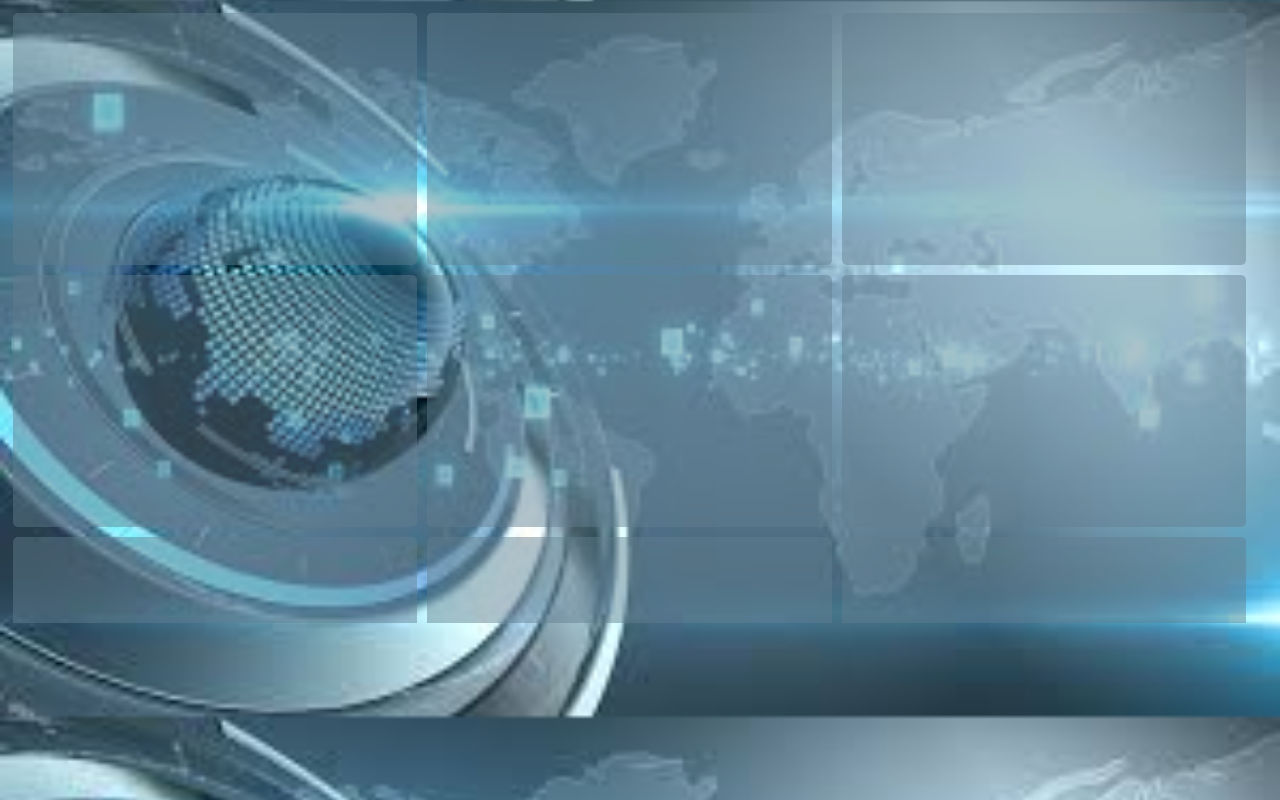
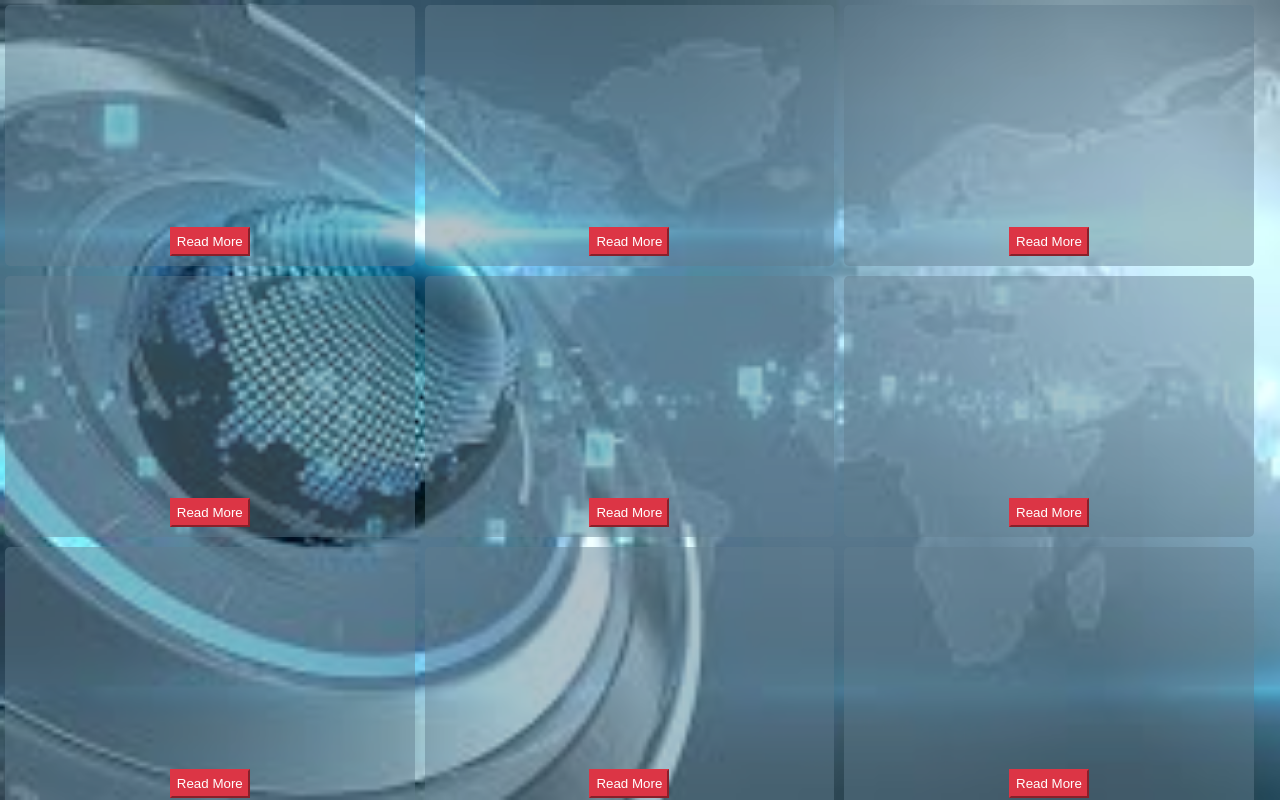
Before and after one commit to muhammadkamil66/news-app, a plain HTML site: page index.html in a window 1280 px wide. Drawn offline with nearby package versions, Linux system fonts and the light colour scheme; no server answers.

Commit message:
news app

```diff
--- a/index.html
+++ b/index.html
@@ -12,118 +12,128 @@
 <body>
 
 	<section class="main">
-		<div class="news-detail-1">
-			<h1></h1>
+
+		<div class="news news-detail-1">
+			<h1 class="author"></h1>
 			<div class="detail">
-				<div class="img-1"></div>
+				<div class="img img-1"></div>
 				<div class="head-detail">
 
 					<p class="heading-1"></p>
 					<p class="news-1"></p>
+					<a href="" class="url-1" target="_blank"><button type="button">Read More</button></a>
 				</div>
 
 			</div>
 		</div>
 
-		<div class="news-detail-2">
-			<h1></h1>
+		<div class="news news-detail-2">
+			<h1 class="author"></h1>
 			<div class="detail">
-				<div class="img-2"></div>
+				<div class="img img-2"></div>
 				<div class="head-detail">
 
 					<p class="heading-2"></p>
 					<p class="news-2"></p>
+					<a href="" class="url-2" target="_blank"><button type="button">Read More</button></a>
 				</div>
 
 			</div>
 		</div>
 
-		<div class="news-detail-3">
-			<h1></h1>
+		<div class="news news-detail-3">
+			<h1 class="author"></h1>
 			<div class="detail">
-				<div class="img-3"></div>
+				<div class="img img-3"></div>
 				<div class="head-detail">
 
 					<p class="heading-3"></p>
 					<p class="news-3"></p>
+					<a href="" class="url-3" target="_blank"><button type="button">Read More</button></a>
 				</div>
 
 			</div>
 		</div>
 
-		<div class="news-detail-4">
-			<h1></h1>
+		<div class="news news-detail-4">
+			<h1 class="author"></h1>
 			<div class="detail">
-				<div class="img-4"></div>
+				<div class="img img-4"></div>
 				<div class="head-detail">
 
 					<p class="heading-4"></p>
 					<p class="news-4"></p>
+					<a href="" class="url-4" target="_blank"><button type="button">Read More</button></a>
 				</div>
 
 			</div>
 		</div>
 
-		<div class="news-detail-5">
-			<h1></h1>
+		<div class="news news-detail-5">
+			<h1 class="author"></h1>
 			<div class="detail">
-				<div class="img-5"></div>
+				<div class="img img-5"></div>
 				<div class="head-detail">
 
 					<p class="heading-5"></p>
 					<p class="news-5"></p>
+					<a href="" class="url-5" target="_blank"><button type="button">Read More</button></a>
 				</div>
 
 			</div>
 		</div>
 
-		<div class="news-detail-6">
-			<h1></h1>
+		<div class="news news-detail-6">
+			<h1 class="author"></h1>
 			<div class="detail">
-				<div class="img-6"></div>
+				<div class="img img-6"></div>
 				<div class="head-detail">
 
 					<p class="heading-6"></p>
 					<p class="news-6"></p>
+					<a href="" class="url-6" target="_blank"><button type="button">Read More</button></a>
 				</div>
 
 			</div>
 		</div>
 
-		<div class="news-detail-7">
-			<h1></h1>
+		<div class="news news-detail-7">
+			<h1 class="author"></h1>
 			<div class="detail">
-				<div class="img-7"></div>
+				<div class="img img-7"></div>
 				<div class="head-detail">
 
 					<p class="heading-7"></p>
 					<p class="news-7"></p>
+					<a href="" class="url-7" target="_blank"><button type="button">Read More</button></a>
 				</div>
 
 			</div>
 		</div>
 
-		<div class="news-detail-8">
-			<h1></h1>
+		<div class="news news-detail-8">
+			<h1 class="author"></h1>
 			<div class="detail">
-				<div class="img-8"></div>
+				<div class="img img-8"></div>
 				<div class="head-detail">
 
 					<p class="heading-8"></p>
 					<p class="news-8"></p>
+					<a href="" class="url-8" target="_blank"><button type="button">Read More</button></a>
 				</div>
 
 			</div>
 		</div>
 
-		<div class="news-detail-9">
-			<h1></h1>
+		<div class="news news-detail-9">
+			<h1 class="author"></h1>
 			<div class="detail">
-				<div class="img-9"></div>
+				<div class="img img-9"></div>
 				<div class="head-detail">
 
 					<p class="heading-9"></p>
 					<p class="news-9"></p>
+					<a href="" class="url-9" target="_blank"><button type="button">Read More</button></a>
 				</div>
 
 			</div>
--- a/script.js
+++ b/script.js
@@ -5,18 +5,23 @@ $.ajax({
 		document.querySelector(".heading-1").innerHTML = (data.articles[4].title);
 		document.querySelector(".news-1").innerHTML = (data.articles[4].description);
 		document.querySelector(".img-1").style["background-image"] = `url(${data.articles[4].urlToImage})`;
+		document.querySelector(".url-1").href = (data.articles[4].url);
 
 
 		document.querySelector(".news-detail-2 > h1").innerHTML = (data.articles[1].author);
 		document.querySelector(".heading-2").innerHTML = (data.articles[1].title);
 		document.querySelector(".news-2").innerHTML = (data.articles[1].description);
 		document.querySelector(".img-2").style["background-image"] = `url(${data.articles[1].urlToImage})`;
+		document.querySelector(".url-2").href = (data.articles[1].url);
 
 
 		document.querySelector(".news-detail-3 > h1").innerHTML = (data.articles[3].author);
 		document.querySelector(".heading-3").innerHTML = (data.articles[3].title);
 		document.querySelector(".news-3").innerHTML = (data.articles[3].description);
 		document.querySelector(".img-3").style["background-image"] = `url(${data.articles[3].urlToImage})`;
+		document.querySelector(".url-3").href = (data.articles[3].url);
+
+
 
 
 	},
@@ -37,18 +42,21 @@ $.ajax({
 		document.querySelector(".heading-4").innerHTML = (data.articles[0].title);
 		document.querySelector(".news-4").innerHTML = (data.articles[0].description);
 		document.querySelector(".img-4").style["background-image"] = `url(${data.articles[0].urlToImage})`;
+		document.querySelector(".url-4").href = (data.articles[0].url);
 
 
 		document.querySelector(".news-detail-5 > h1").innerHTML = (data.articles[1].author);
 		document.querySelector(".heading-5").innerHTML = (data.articles[1].title);
 		document.querySelector(".news-5").innerHTML = (data.articles[1].description);
 		document.querySelector(".img-5").style["background-image"] = `url(${data.articles[1].urlToImage})`;
+		document.querySelector(".url-5").href = (data.articles[1].url);
 
 
 		document.querySelector(".news-detail-6 > h1").innerHTML = (data.articles[3].author);
 		document.querySelector(".heading-6").innerHTML = (data.articles[3].title);
 		document.querySelector(".news-6").innerHTML = (data.articles[3].description);
 		document.querySelector(".img-6").style["background-image"] = `url(${data.articles[3].urlToImage})`;
+		document.querySelector(".url-6").href = (data.articles[3].url);
 
 
 	},
@@ -67,18 +75,21 @@ $.ajax({
 		document.querySelector(".heading-7").innerHTML = (data.articles[0].title);
 		document.querySelector(".news-7").innerHTML = (data.articles[0].description);
 		document.querySelector(".img-7").style["background-image"] = `url(${data.articles[0].urlToImage})`;
+		document.querySelector(".url-7").href = (data.articles[0].url);
 
 
 		document.querySelector(".news-detail-8 > h1").innerHTML = (data.articles[1].author);
 		document.querySelector(".heading-8").innerHTML = (data.articles[1].title);
 		document.querySelector(".news-8").innerHTML = (data.articles[1].description);
 		document.querySelector(".img-8").style["background-image"] = `url(${data.articles[1].urlToImage})`;
+		document.querySelector(".url-8").href = (data.articles[1].url);
 
 
 		document.querySelector(".news-detail-9 > h1").innerHTML = (data.articles[2].author);
 		document.querySelector(".heading-9").innerHTML = (data.articles[2].title);
 		document.querySelector(".news-9").innerHTML = (data.articles[2].description);
 		document.querySelector(".img-9").style["background-image"] = `url(${data.articles[2].urlToImage})`;
+		document.querySelector(".url-9").href = (data.articles[2].url);
 
 
 	},
--- a/style.css
+++ b/style.css
@@ -2,17 +2,17 @@ body{
 	background-image: url("images/news-2.jpg");
 	background-size: cover;
 	font-family: 'Roboto', sans-serif;
+	height: 100%;
+	margin: 0;
+}
+html{
+	height: 100%;
 }
 .main{
 	display: flex;
-	/*width: 100%;*/
-	/*flex-direction: row;*/
-	/*min-width: 300px;*/
 	flex-wrap: wrap;
 	overflow-y: scroll;
-	height: 615px;
-	/*width: 100%;	*/
-
+	height: 100%;
 }
 
 .main div{
@@ -21,54 +21,54 @@ body{
 	width: 32%;
 	min-width: 300px;
 	margin: 5px;
-	/*background-color: #544a6061;*/
 	justify-content: center;
 	align-items: center;
 	border-radius: 5px;
-	cursor: pointer;
+	text-align: center;
+	font-weight: bold;
+}
 
-
-
-
-}
-.main .news-detail-1{
+.main .news{
 	background-color: #637e8f78;
 }
-.main .news-detail-2{
-	background-color: #637e8f78;
+.main .news:hover{
+	color: white;
+	background-color: #637e8ff0;
 }
-.main .news-detail-3{
-	background-color: #637e8f78;
-}
-.main .news-detail-4{
-	background-color: #637e8f78;
-}
-.main .news-detail-5{
-	background-color: #637e8f78;
-}
-.main .news-detail-6{
-	background-color: #637e8f78;
-}
-.main .news-detail-7{
-	background-color: #637e8f78;
-}
-.main .news-detail-8{
-	background-color: #637e8f78;
-}
-.main .news-detail-9{
-	background-color: #637e8f78;
-}
-.img-1, .img-2, .img-3, .img-4, .img-5, .img-6, .img-7, .img-8, .img-9{
-	/*background-image: url("images/img.jpg");*/
+
+.img{
 	height: 150px;
 	width: 100px;
 	background-position: center;
 	background-size: cover;
 }
 
-.h1{
-	margin: 0px;
+.author{
+	margin-bottom: 0px;
 }
 .head-detail p:nth-child(1){
 	margin: 0px;
 }
+button{
+	color: #fff;
+    background-color: #dc3545;
+    border-color: #dc3545;
+    cursor: pointer;
+    padding: 5px;
+}
+@media only screen and (max-width: 965px) {
+    .main div {
+        width: 48%;
+    }
+    .img{
+    	height: 250px;
+    }
+}
+@media only screen and (max-width: 655px) {
+    .main div {
+        width: 100%;
+    }
+    .img{
+    	height: 250px;
+    }
+}
```
